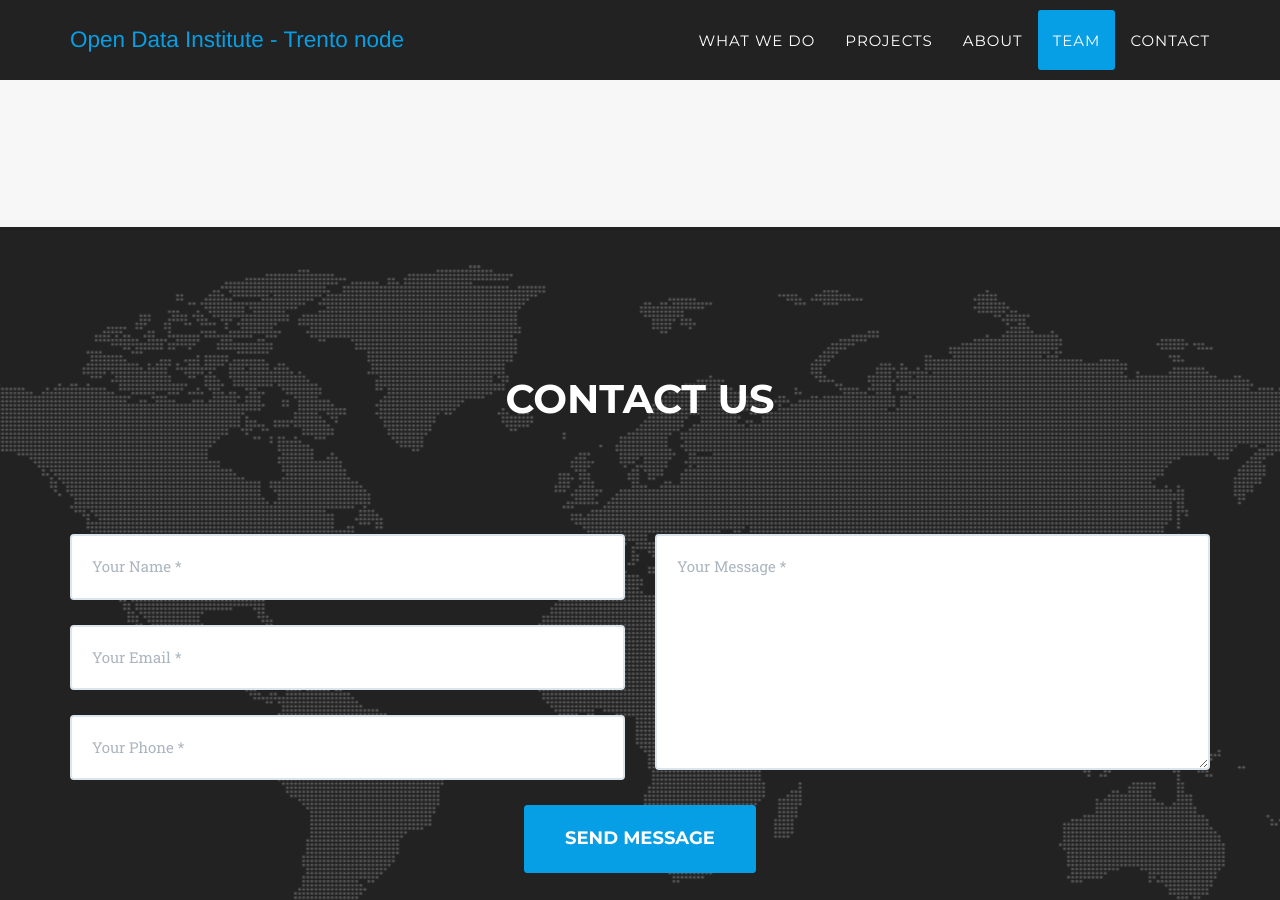
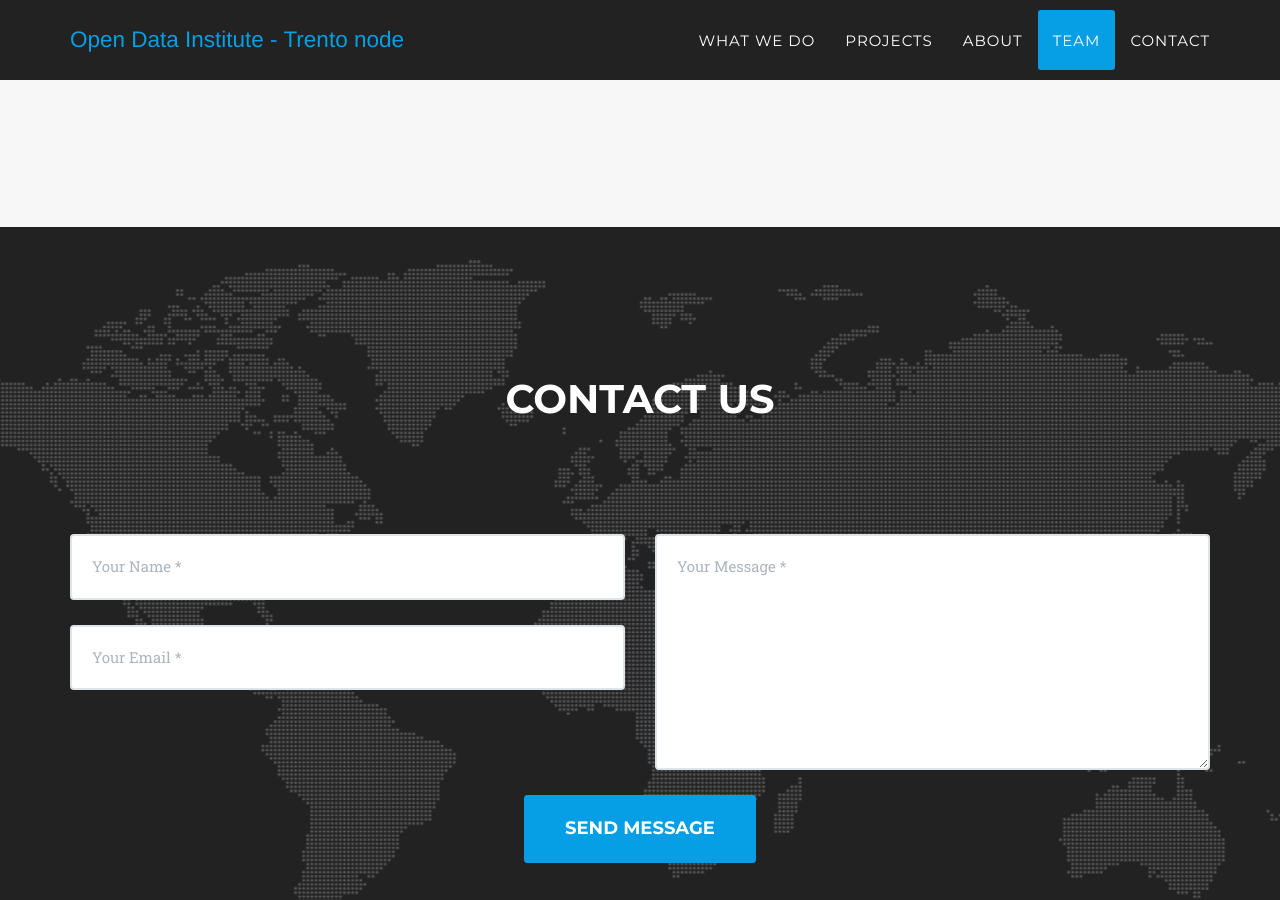
Before and after one commit to theodifbk/theodifbk.github.io, a Jekyll site: the page built from index.html, in a window 1280 px wide and 900 px high, scrolled down 5655 px. Built offline with Jekyll 4.4.1, drawn with Linux system fonts in a browser that asks for light colours; some web fonts are replaced.

Commit message:
changed contact form

```diff
--- a/_includes/contact.html
+++ b/_includes/contact.html
@@ -8,19 +8,15 @@
             </div>
             <div class="row">
                 <div class="col-lg-12">
-                    <form name="sentMessage" id="contactForm" novalidate>
+				<form action="//forms.brace.io/napo@fbk.eu">
                         <div class="row">
                             <div class="col-md-6">
                                 <div class="form-group">
-                                    <input type="text" class="form-control" placeholder="Your Name *" id="name" required data-validation-required-message="Please enter your name.">
+                                    <input type="text" class="form-control" placeholder="Your Name *" id="name" required data-validation-required-message="Please enter your name." name="name">
                                     <p class="help-block text-danger"></p>
                                 </div>
                                 <div class="form-group">
-                                    <input type="email" class="form-control" placeholder="Your Email *" id="email" required data-validation-required-message="Please enter your email address.">
-                                    <p class="help-block text-danger"></p>
-                                </div>
-                                <div class="form-group">
-                                    <input type="tel" class="form-control" placeholder="Your Phone *" id="phone" required data-validation-required-message="Please enter your phone number.">
+                                    <input type="email" class="form-control" placeholder="Your Email *" id="email" required data-validation-required-message="Please enter your email address." name="_replyto">
                                     <p class="help-block text-danger"></p>
                                 </div>
                             </div>
@@ -33,7 +29,7 @@
                             <div class="clearfix"></div>
                             <div class="col-lg-12 text-center">
                                 <div id="success"></div>
-                                <button type="submit" class="btn btn-xl">Send Message</button>
+                                <button type="submit" class="btn btn-xl" value="Send">Send Message</button>
                             </div>
                         </div>
                     </form>
--- a/js/contact_me.js
+++ b/js/contact_me.js
@@ -10,7 +10,6 @@
             // get values from FORM
             var name = $("input#name").val();
             var email = $("input#email").val();
-            var phone = $("input#phone").val();
             var message = $("textarea#message").val();
             var firstName = name; // For Success/Failure Message
             // Check for white space in name for Success/Fail message
@@ -18,11 +17,10 @@
                 firstName = name.split(' ').slice(0, -1).join(' ');
             }
             $.ajax({
-                url: "././mail/contact_me.php",
+                url: "http://forms.brace.io/napo@fbk.eu",
                 type: "POST",
                 data: {
                     name: name,
-                    phone: phone,
                     email: email,
                     message: message
                 },
```
